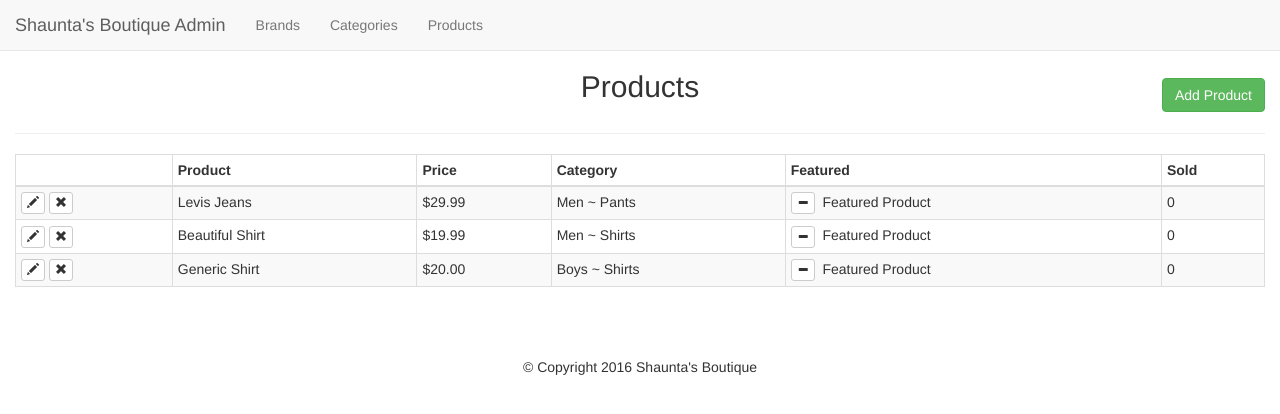
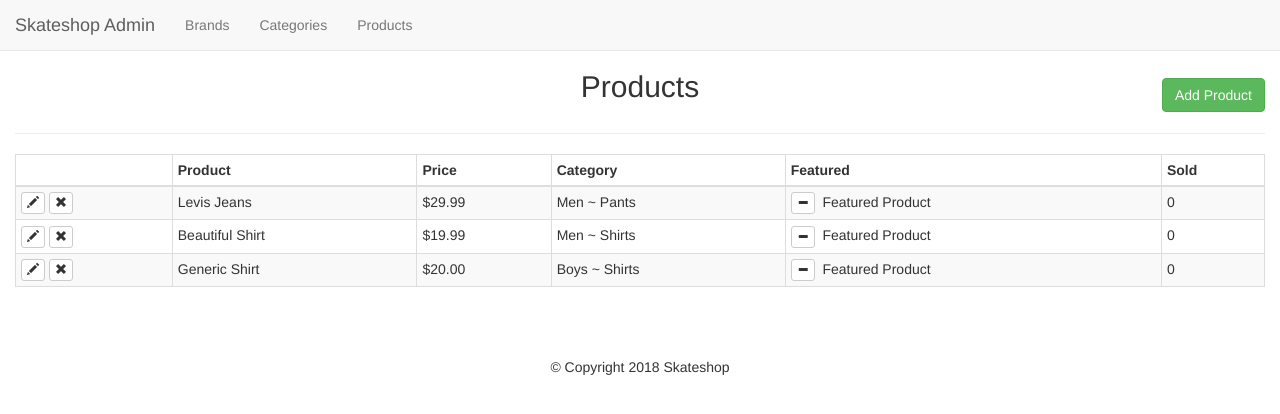
Before and after one commit to amadecode/skateshop, a PHP site: page /skateshop/admin/products.php in a window 1280 px wide. Shown: the top 414 px of the page. Run offline with PHP 8.4, Linux system fonts and the light colour scheme; data comes from the database, SQL or seed files in the repository; data that the repository does not hold is empty.

Commit message:
skateshop first setup

```diff
--- a/admin/categories.php
+++ b/admin/categories.php
@@ -1,5 +1,5 @@
 <?php
-	require_once $_SERVER['DOCUMENT_ROOT'].'/ecommerce/core/init.php';
+	require_once $_SERVER['DOCUMENT_ROOT'].'/skateshop/core/init.php';
 	include 'includes/head.php';
 	include 'includes/navigation.php';
 
--- a/admin/includes/footer.php
+++ b/admin/includes/footer.php
@@ -2,7 +2,7 @@
 
 <!-- Footer -->
 <footer class="text-center" id="footer">
-	&copy; Copyright 2016 Shaunta's Boutique
+	&copy; Copyright 2018 Skateshop
 </footer>
 
 <script>
@@ -19,7 +19,7 @@
 	function get_child_options() {
 		var parentID = jQuery('#parent').val();
 		jQuery.ajax({
-			url: '/ecommerce/admin/parsers/child_categories.php',
+			url: '/skateshop/admin/parsers/child_categories.php',
 			type: 'post',
 			data: {parentID : parentID},
 			success: function(data) {
--- a/admin/includes/navigation.php
+++ b/admin/includes/navigation.php
@@ -8,7 +8,7 @@
 				<span class="icon-bar"></span>
 				<span class="icon-bar"></span>
 			</button>
-			<a class="navbar-brand" href="/ecommerce/admin/index.php">Shaunta's Boutique Admin</a>
+			<a class="navbar-brand" href="/skateshop/admin/index.php">Skateshop Admin</a>
 		</div>
 
 		<div class="collapse navbar-collapse">
--- a/admin/parsers/child_categories.php
+++ b/admin/parsers/child_categories.php
@@ -1,5 +1,5 @@
 <?php
-	require_once $_SERVER['DOCUMENT_ROOT'].'/ecommerce/core/init.php';
+	require_once $_SERVER['DOCUMENT_ROOT'].'/skateshop/core/init.php';
 	$parentID = (int)$_POST['parentID'];
 	$childQuery = $db->query("SELECT * FROM categories WHERE parent = '{$parentID}' ORDER BY category");
 	ob_start();
--- a/admin/products.php
+++ b/admin/products.php
@@ -1,5 +1,5 @@
 <?php
-	require_once $_SERVER['DOCUMENT_ROOT'].'/ecommerce/core/init.php';
+	require_once $_SERVER['DOCUMENT_ROOT'].'/skateshop/core/init.php';
 	include 'includes/head.php';
 	include 'includes/navigation.php';
 
--- a/config.php
+++ b/config.php
@@ -1,2 +1,2 @@
 <?php
-	define('BASEURL', $_SERVER['DOCUMENT_ROOT'].'/ecommerce/');
+	define('BASEURL', $_SERVER['DOCUMENT_ROOT'].'/skateshop/');
--- a/core/init.php
+++ b/core/init.php
@@ -1,9 +1,9 @@
 <?php
-	$db = mysqli_connect('127.0.0.1', 'root', '', 'ecommerce_db');
+	$db = mysqli_connect('127.0.0.1', 'root', '', 'skateshop');
 	if(mysqli_connect_errno()) {
 		echo 'Database connection failed with following errors: '.mysqli_connect_error();
 		die();
 	}
 
-	require_once $_SERVER['DOCUMENT_ROOT'].'/ecommerce/config.php';
+	require_once $_SERVER['DOCUMENT_ROOT'].'/skateshop/config.php';
 	require_once BASEURL.'helpers/helpers.php';
--- a/includes/footer.php
+++ b/includes/footer.php
@@ -3,7 +3,7 @@
 
 	<!-- Footer -->
 	<footer class="text-center" id="footer">
-		&copy; Copyright 2016 Shaunta's Boutique
+		&copy; Copyright 2018 Skateshop
 	</footer>
 
 	<script src="js/jquery-1.12.3.min.js"></script>
@@ -27,7 +27,7 @@
 			var data = {"id" : id};
 			// send data to detailsmodal.php
 			jQuery.ajax({
-				url		: '/ecommerce/includes/detailsmodal.php',
+				url		: '/skateshop/includes/detailsmodal.php',
 				method	: "post",
 				data	: data,
 				success	: function(data){
--- a/includes/head.php
+++ b/includes/head.php
@@ -4,7 +4,7 @@
 	<meta charset="utf-8">
 	<meta http-equiv="X-UA-Compatible" content="IE=edge">
 	<meta name="viewport" content="width=device-width, initial-scale=1">
-	<title>Shaunta's Boutique</title>
+	<title>Skateshop</title>
 
 	<!-- Styles -->
 	<link rel="stylesheet" href="css/bootstrap.min.css">
--- a/includes/navigation.php
+++ b/includes/navigation.php
@@ -12,7 +12,7 @@
 				<span class="icon-bar"></span>
 				<span class="icon-bar"></span>
 			</button>
-			<a class="navbar-brand" href="index.php">Shaunta's Boutique</a>
+			<a class="navbar-brand" href="index.php">Skateshop</a>
 		</div>
 
 		<div class="collapse navbar-collapse">
--- a/skateshop.sql
+++ b/skateshop.sql
@@ -17,7 +17,7 @@ SET time_zone = "+00:00";
 /*!40101 SET NAMES utf8 */;
 
 --
--- Database: `ecommerce_db`
+-- Database: `skateshop`
 --
 
 -- --------------------------------------------------------
```
